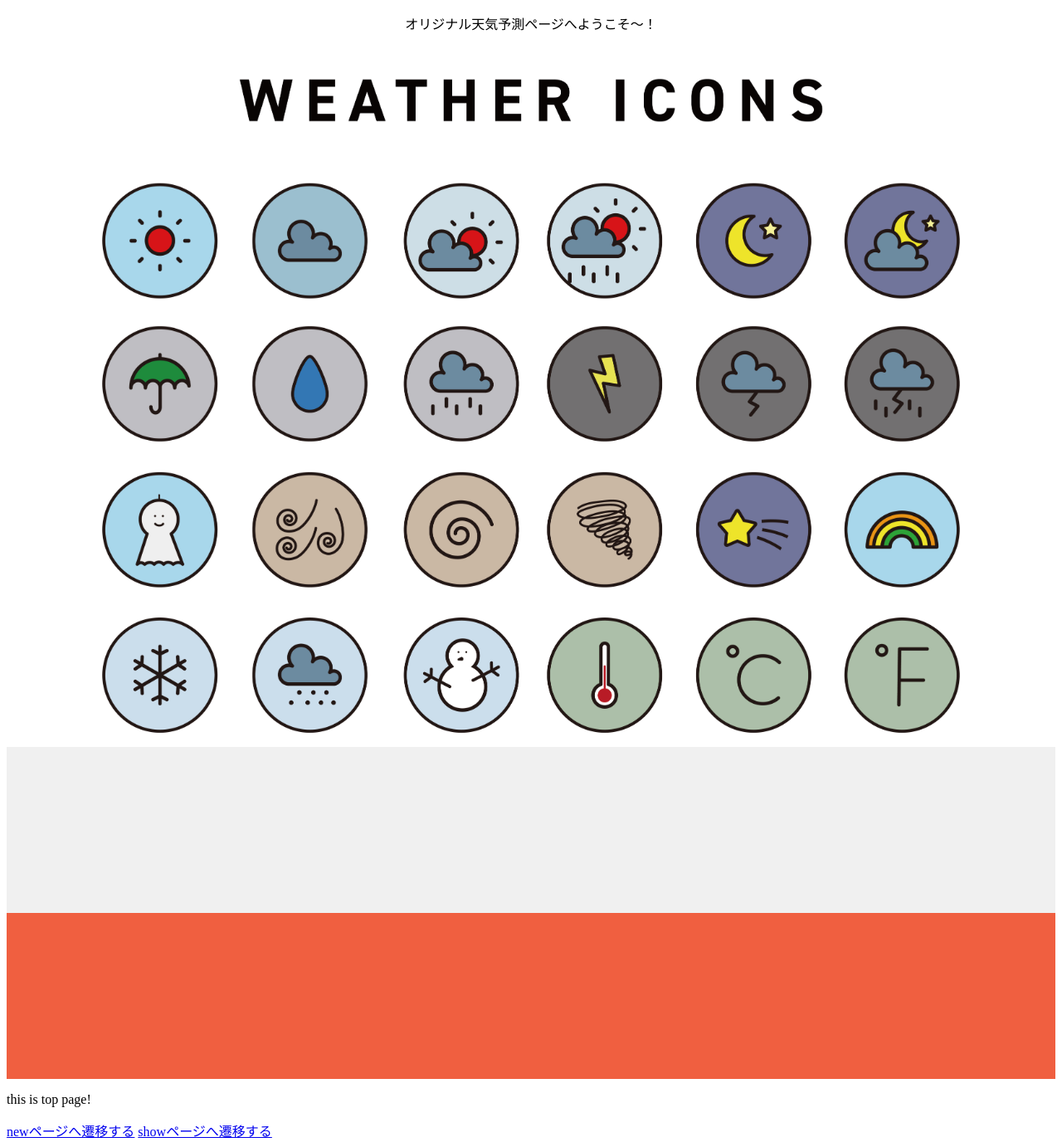
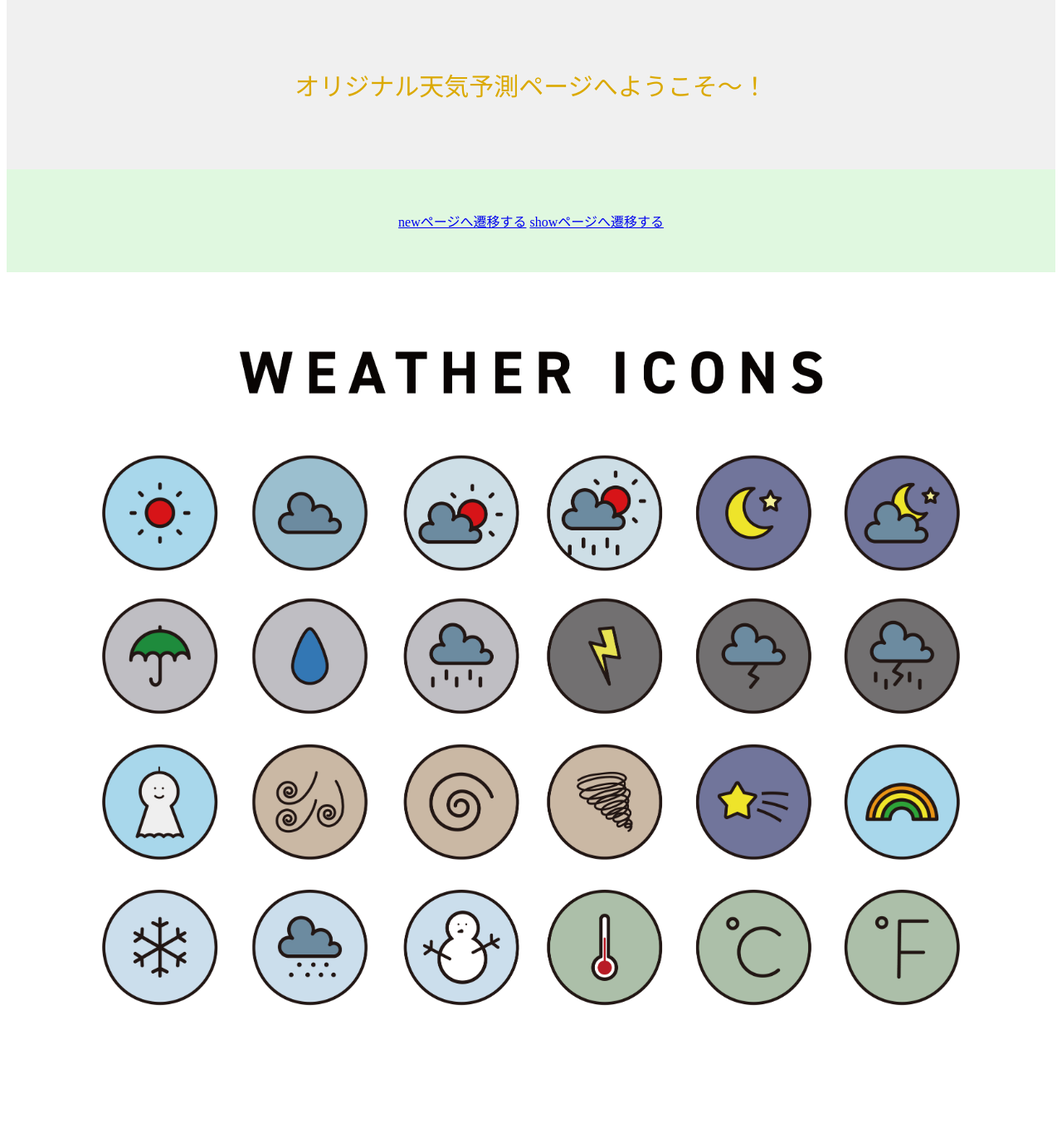
Before and after one commit to takeru227/weather_app, a Flask app: page / in a window 1280 px wide. Shown: the part 108-1490 px from the top of the page at 83% size. After the commit the page ends 1320 px from the top, so only its background shows below. Run offline with Flask 3, Linux system fonts and the light colour scheme.

Commit message:
app.pyの編集

```diff
--- a/static/stylesheets/index.css
+++ b/static/stylesheets/index.css
@@ -17,41 +17,16 @@ nav {
   margin-right: 5%;
 }
 
-*/*   First block   */
+
+/*   first block   */
 .first-block {
-  background-image: url("../images/天気予報イラスト.jpg");
-  background-size: cover;
-  width: 100%;
-  height: 900px;
-
-  display: flex;
-  justify-content: center;
-  align-items: flex-start;
-}
-
-.title-container {
-  text-align: center;
-}
-
-h1 {
-  font-size: 80px;
-  font-family: serif;
-  color: #444;
-}
-
-h3 {
-  font-size: 50px;
-  font-family: serif;
-  color: #444;
-}
-/*   First block End   */
-
-/*   Second block   */
-.second-block {
   background-color: #f0f0f0;
   text-align: center;
-  padding-top: 100px;
-  padding-bottom: 100px;
+  padding-top: 50px;
+  padding-bottom: 50px;
+  font-size: 30px;
+  font-family:sans-serif;
+  color:#DBA901;
 }
 
 .about-container {
@@ -80,14 +55,14 @@ h3 {
 .font-small {
   font-size: 15px;
 }
-/*   Second block End   */
+/*   first block End   */
 
-/*   Third block Start   */
-.third-block {
-  background-color: #f05f40;
+/*   second block Start   */
+.second-block {
+  background-color: #E0F8E0;
   text-align: center;
-  padding-top: 100px;
-  padding-bottom: 100px;
+  padding-top: 50px;
+  padding-bottom: 50px;
 }
 
 .event-container {
@@ -129,4 +104,35 @@ span {
   width: 40%;
   height: 330px;
 }
-/*   Third block End   */
+/*   second block End   */
+
+
+*/*   third block   */
+.third-block {
+  background-image: url("../images/天気予報イラスト.jpg");
+  background-size: cover;
+  width: 100%;
+  height: 900px;
+
+  display: flex;
+  justify-content: center;
+  align-items: flex-start;
+
+}
+
+.title-container {
+  text-align: center;
+}
+
+h1 {
+  font-size: 80px;
+  font-family: serif;
+  color: #444;
+}
+
+h3 {
+  font-size: 50px;
+  font-family: serif;
+  color: #444;
+}
+/*   third block End   */
--- a/templates/index.html
+++ b/templates/index.html
@@ -20,16 +20,18 @@
       <p>オリジナル天気予測ページへようこそ～！</p>
     </div>
     <div class="second-block">
+      <a href="/new">newページへ遷移する</a>
+      <a href="/show">showページへ遷移する</a>
     </div>
     <div class="third-block">
+
     </div>
   <!--  コンテンツはここまで  -->
 
     <footer>
     </footer>
-    <p>this is top page!</p>
-    <a href="/new">newページへ遷移する</a>
-    <a href="/show">showページへ遷移する</a>
+
+
 </body>
 
 </html>
```
Also changed, not shown: 1 other file.
